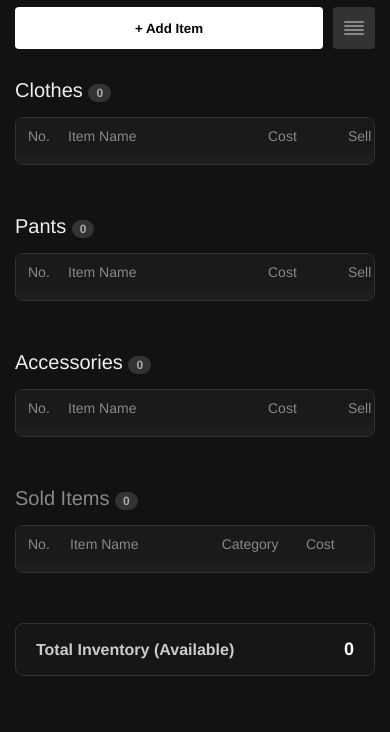
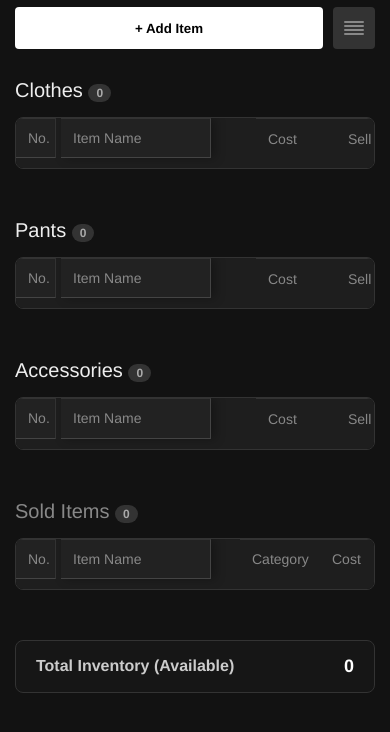
Before and after one commit to amiryzat/Amvthrift, a website: page index.html in a window 390 px wide. Shown: the part 162-894 px from the top of the page. Drawn offline with nearby package versions, Linux system fonts and the light colour scheme; no server answers.

Commit message:
fix overlapped long item name,  make item number scrollable through editing item details

```diff
--- a/style.css
+++ b/style.css
@@ -212,30 +212,72 @@
     .analytics-grid { grid-template-columns: 1fr; gap: 15px; margin-top: 30px; }
     .chart-container { justify-content: center; }
 
-    /* 4. SCROLLABLE TABLES (HORIZONTAL SCROLL) */
-    /* This fixes the overlapping/squashed issue by allowing the table to scroll */
+    /* 4. SCROLLABLE TABLES WITH STICKY ITEM NAMES */
     .table-container {
         display: block;
         width: 100%;
         overflow-x: auto;
-        -webkit-overflow-scrolling: touch; /* Smooth scroll on iOS */
-        padding-bottom: 10px; /* Space for scrollbar */
+        -webkit-overflow-scrolling: touch;
+        padding-bottom: 10px;
+        position: relative;
     }
 
     table {
-        min-width: 800px; /* FORCE table to be wide enough to not wrap content */
+        min-width: 800px;
         width: 100%;
+        border-collapse: separate; /* Required for sticky to work nicely with borders */
+        border-spacing: 0;
     }
 
-    /* Prevent wrapping so columns stay aligned */
+    /* Standard cell styling */
     th, td {
         white-space: nowrap;
         padding: 10px 12px;
+        background: transparent;
+        border-top: 1px solid #333;
     }
 
-    /* Ensure action buttons don't stack weirdly */
-    .action-cell {
-        flex-wrap: nowrap;
+    /* === STICKY COLUMN CONFIGURATION === */
+
+    /* Column 1: Item Number */
+    th:nth-child(1), td:nth-child(1) {
+        position: sticky;
+        left: 0;
+        z-index: 10;
+        background-color: #1e1e1e; /* Match container bg to hide scrolling content */
+        width: 45px;
+        min-width: 45px;
+        border-right: 1px solid #333;
+    }
+
+    /* Column 2: Item Name */
+    th:nth-child(2), td:nth-child(2) {
+        position: sticky;
+        left: 45px; /* Starts where col 1 ends */
+        z-index: 10;
+        background-color: #1e1e1e;
+        width: 150px;
+        min-width: 150px;
+        max-width: 150px;
+        border-right: 1px solid #444; /* Divider to show separation from scrollable area */
+        box-shadow: 4px 0 10px rgba(0,0,0,0.3); /* Shadow to indicate scrolling depth */
+
+        /* TEXT WRAPPING LOGIC */
+        white-space: normal; /* Allow wrapping */
+        overflow: hidden;
+        text-overflow: ellipsis;
+        display: -webkit-box;
+        -webkit-line-clamp: 2; /* Limit to 2 lines */
+        -webkit-box-orient: vertical;
+        line-height: 1.3;
+        vertical-align: middle;
+    }
+
+    /* Ensure headers have the same sticky behavior & bg */
+    th:nth-child(1), th:nth-child(2) {
+        background-color: #222; /* Slightly lighter for header */
+        z-index: 20; /* Keep headers above everything */
+        border-bottom: 1px solid #444;
     }
 
     /* 5. Sales Cards (List View) */
@@ -244,9 +286,7 @@
         align-items: flex-start;
         gap: 15px;
     }
-    .sales-info {
-        width: 100%;
-    }
+    .sales-info { width: 100%; }
     .sales-actions {
         width: 100%;
         justify-content: space-between;
```
